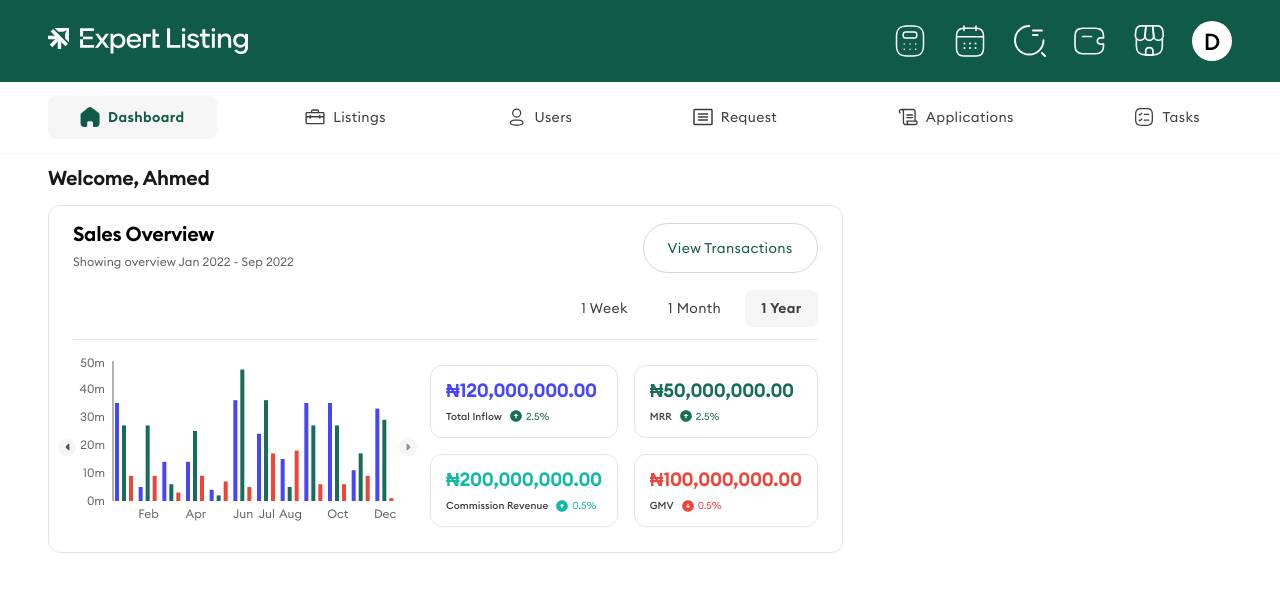
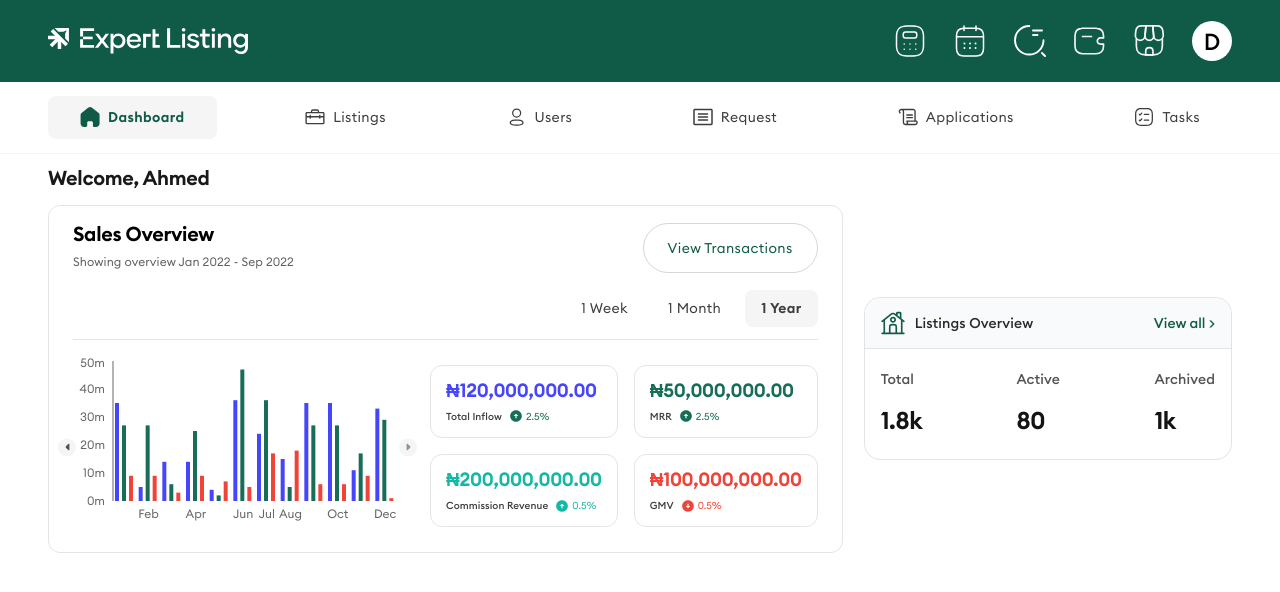
Before and after one commit to doyinDev1/Proptech-dashboard, a Next.js app: page / in a window 1280 px wide. Shown: the top 592 px of the page. Built offline with nearby package versions, Linux system fonts and the light colour scheme.

Commit message:
feat: Implement new `OverviewCard`, `MetricsOverviewCard`, and `ListingOverviewCard` UI components and integrate the listing overview into the dashboard.

```diff
--- a/src/components/features/dashboard/index.tsx
+++ b/src/components/features/dashboard/index.tsx
@@ -4,6 +4,7 @@ import { Box, styled } from "@mui/material";
 import { Heading } from "@/components";
 import { colors } from "@/styles";
 import { SalesOverviewCard } from "@/components";
+import { ListingsOverviewCard } from "@/components/ui/ListingOverviewCard";
 
 const StyledBox = styled(Box)({
     display: 'flex',
@@ -22,6 +23,7 @@ export const Dashboard = () => {
                     <SalesOverviewCard />
                 </Box>
                 <Box sx={{ flex: { xs: '1 1 100%', md: '1 1 calc(32% - 12px)' }, display: "flex", flexDirection: "column", gap: "20px" }}>
+                    <ListingsOverviewCard />
                 </Box>
             </StyledBox>
         </Box>
--- /dev/null
+++ b/src/components/ui/ListingOverviewCard.tsx
@@ -0,0 +1,18 @@
+import { HomeIcon, MetricsOverviewCard } from "@/components";
+import { colors } from "@/styles";
+
+const listingsMetrics = [
+    { label: "Total", value: "1.8k" },
+    { label: "Active", value: "80" },
+    { label: "Archived", value: "1k" }
+];
+
+export const ListingsOverviewCard = () => {
+    return (
+        <MetricsOverviewCard
+            title="Listings Overview"
+            icon={<HomeIcon sx={{ fontSize: 24, color: colors.secondary.main }} />}
+            metrics={listingsMetrics}
+        />
+    );
+};
--- /dev/null
+++ b/src/components/ui/MetricsOverviewCard.tsx
@@ -0,0 +1,54 @@
+"use client";
+import { Box, styled } from "@mui/material";
+import { ReactNode } from "react";
+import { colors } from "@/styles";
+import { Heading, Paragraph, OverviewCard } from "@/components";
+
+const StyledHeading = styled(Heading)({
+    color: colors.gray[900],
+    fontSize: 24
+});
+
+const StyledParagraph = styled(Paragraph)({
+    color: colors.gray[600],
+    fontWeight: 500,
+    fontSize: 14
+});
+
+const StyledBox = styled(Box)({
+    display: "flex",
+    flexDirection: "column",
+    gap: 16
+});
+
+interface Metric {
+    label: string;
+    value: string | number;
+    color?: string;
+}
+
+interface MetricsOverviewCardProps {
+    title: string;
+    icon: ReactNode;
+    metrics: Metric[];
+}
+
+export const MetricsOverviewCard = ({ title, icon, metrics }: MetricsOverviewCardProps) => {
+    return (
+        <OverviewCard
+            title={title}
+            icon={icon}
+        >
+            {metrics.map((metric, index) => (
+                <StyledBox key={index}>
+                    <StyledParagraph>
+                        {metric.label}
+                    </StyledParagraph>
+                    <StyledHeading sx={{ color: metric.color || colors.gray[900] }}>
+                        {metric.value}
+                    </StyledHeading>
+                </StyledBox>
+            ))}
+        </OverviewCard>
+    );
+};
--- /dev/null
+++ b/src/components/ui/OverviewCard.tsx
@@ -0,0 +1,76 @@
+"use client";
+import { Box, Link, styled } from "@mui/material";
+import { ReactNode } from "react";
+import { colors } from "@/styles";
+import { Paragraph } from "@/components";
+
+interface OverviewCardProps {
+    title: string;
+    icon: ReactNode;
+    viewAll?: boolean;
+    children?: ReactNode;
+}
+
+const StyledBox = styled(Box)({
+    height: "163px",
+    borderTopLeftRadius: "16px",
+    borderTopRightRadius: "16px",
+    border: "1px solid",
+    borderColor: colors.secondary[200],
+    backgroundColor: "white",
+    borderBottomLeftRadius: "16px",
+    borderBottomRightRadius: "16px",
+});
+
+const WrapperBox = styled(Box)({
+    display: "flex",
+    justifyContent: "space-between",
+    alignItems: "center",
+    backgroundColor: colors.gray[700],
+    borderBottom: "1px solid",
+    borderColor: colors.secondary[200],
+    borderTopLeftRadius: "16px",
+    borderTopRightRadius: "16px",
+    padding: "13px 16px",
+});
+
+const BottomBox = styled(Box)({
+    display: "flex",
+    gap: 4,
+    padding: "20px 16px 16px 16px",
+    justifyContent: "space-between",
+});
+
+export const OverviewCard = ({ title, icon, viewAll = true, children }: OverviewCardProps) => {
+    return (
+        <StyledBox>
+            <WrapperBox>
+                <Box sx={{ display: "flex", alignItems: "center", gap: "10px" }}>
+                    {icon}
+                    <Paragraph sx={{ fontWeight: 500, fontSize: 14, color: colors.gray[800] }}>
+                        {title}
+                    </Paragraph>
+                </Box>
+                {viewAll && (
+                    <Link
+                        href="#"
+                        sx={{
+                            textDecoration: "none",
+                            color: colors.secondary.main,
+                            fontSize: "14px",
+                            fontWeight: 500,
+                            "&:hover": {
+                                textDecoration: "underline"
+                            }
+                        }}
+                    >
+                        View all &gt;
+                    </Link>
+                )}
+            </WrapperBox>
+            <BottomBox>
+                {children}
+            </BottomBox>
+        </StyledBox>
+    );
+};
--- a/src/components/ui/index.ts
+++ b/src/components/ui/index.ts
@@ -3,3 +3,6 @@ export * from "./MetricCard";
 export * from "./BarChart";
 export * from "./CardWrapper";
 export * from "./SalesOverviewCard";
+export * from "./MetricsOverviewCard";
+export * from "./SalesOverviewCard";
+export * from "./OverviewCard";
```
